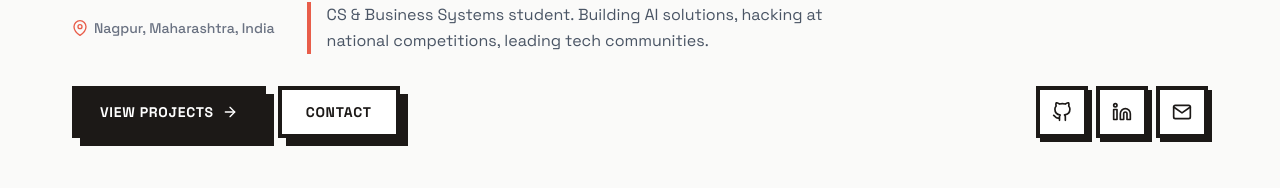
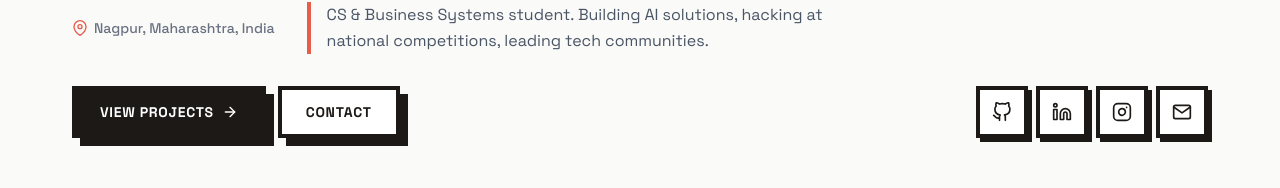
Before and after one commit to Shreyashr41/Shreyash-Portfolio, a React (Vite) app: page / in a window 1280 px wide. Shown: the part 502-690 px from the top of the page. Built offline with nearby package versions, Linux system fonts and the light colour scheme.

Commit message:
Fix social links in Hero — GitHub, LinkedIn, Instagram, email

```diff
--- a/src/components/Hero.jsx
+++ b/src/components/Hero.jsx
@@ -1,5 +1,5 @@
 import { motion } from "framer-motion"
-import { FiGithub, FiLinkedin, FiMail, FiArrowRight, FiMapPin } from "react-icons/fi"
+import { FiGithub, FiLinkedin, FiMail, FiArrowRight, FiMapPin, FiInstagram } from "react-icons/fi"
 
 export default function Hero() {
   return (
@@ -106,9 +106,10 @@ export default function Hero() {
 
             <div className="flex items-center gap-2 ml-auto">
               {[
-                { href: "https://github.com/ShreyashR2507", Icon: FiGithub, label: "GitHub" },
-                { href: "https://linkedin.com/in/shreyash-randive", Icon: FiLinkedin, label: "LinkedIn" },
-                { href: "mailto:shreyash.randive@example.com", Icon: FiMail, label: "Email" },
+                { href: "https://github.com/Shreyashr41", Icon: FiGithub, label: "GitHub" },
+                { href: "https://linkedin.com/in/shreyashr41", Icon: FiLinkedin, label: "LinkedIn" },
+                { href: "https://instagram.com/shreyash.r41", Icon: FiInstagram, label: "Instagram" },
+                { href: "mailto:shreyashrandive41@gmail.com", Icon: FiMail, label: "Email" },
               ].map(({ href, Icon, label }) => (
                 <a
                   key={label}
```
